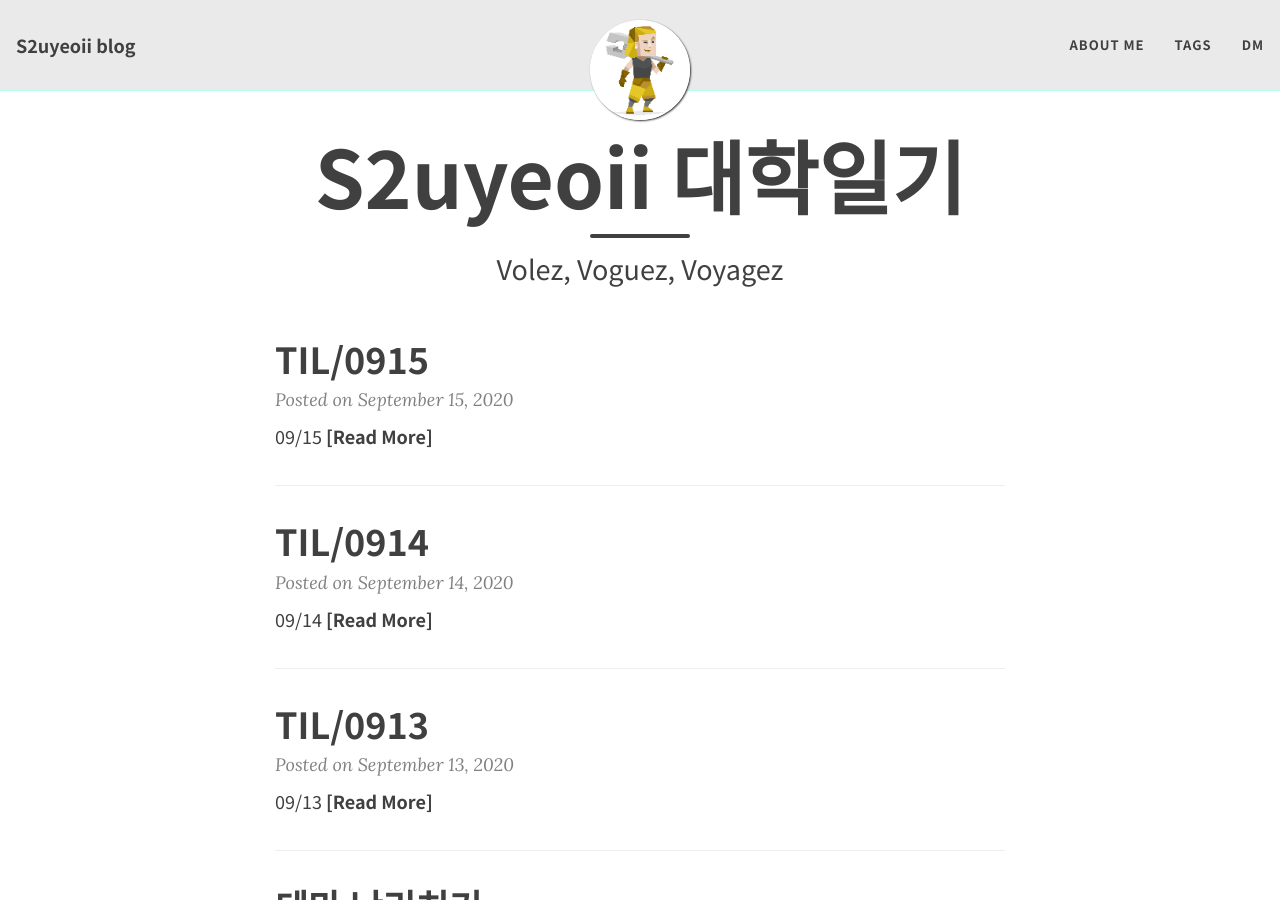
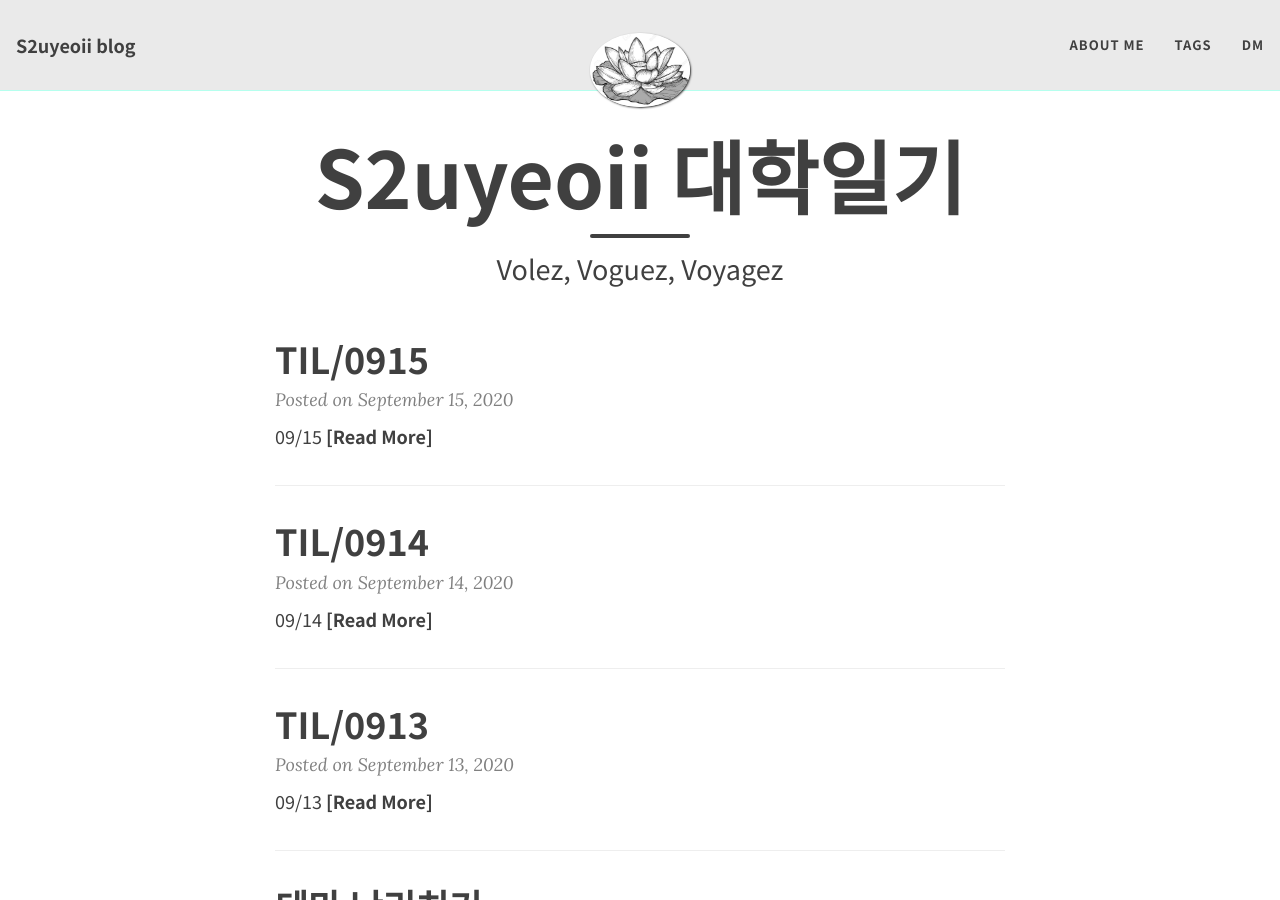
Before and after one commit to yeoneed/yeoneed.github.io, a Jekyll site: the page built from index.html, in a window 1280 px wide and 900 px high. Built offline with Jekyll 4.4.1, drawn with Linux system fonts in a browser that asks for light colours; nearby versions of some CDN libraries; some web fonts are replaced; the list of posts is cut into pages by our own code.

Commit message:
Update _config.yml

```diff
--- a/_config.yml
+++ b/_config.yml
@@ -22,7 +22,7 @@ navbar-links:
 
 # Image to show in the navigation bar - works best with a square image
 # Remove this parameter if you don't want an image in the navbar
-avatar: "/assets/img/soo.png"
+avatar: "/assets/img/soo.jpg"
 
 # By default, the image is cut into a circle. You can disable this behaviour by setting 'round-avatar: false'
 round-avatar: true
```
